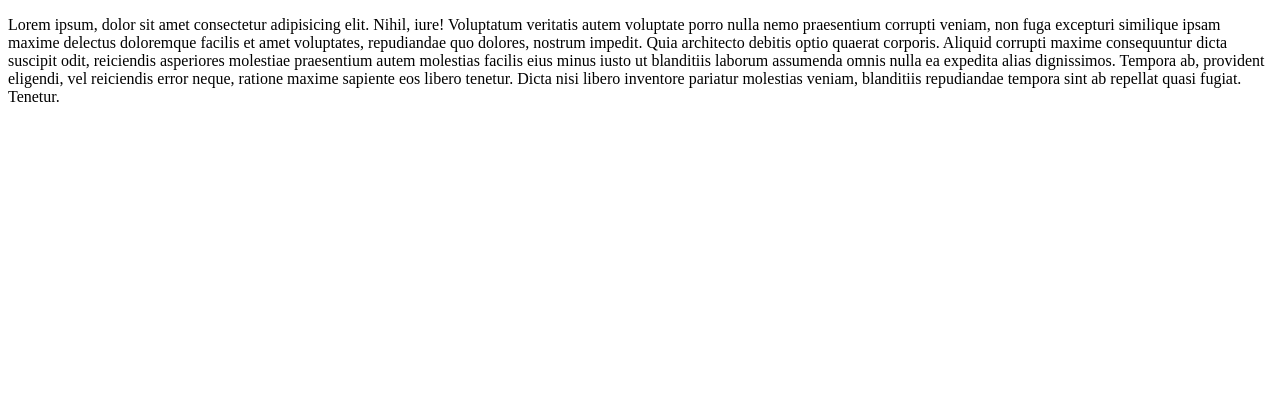
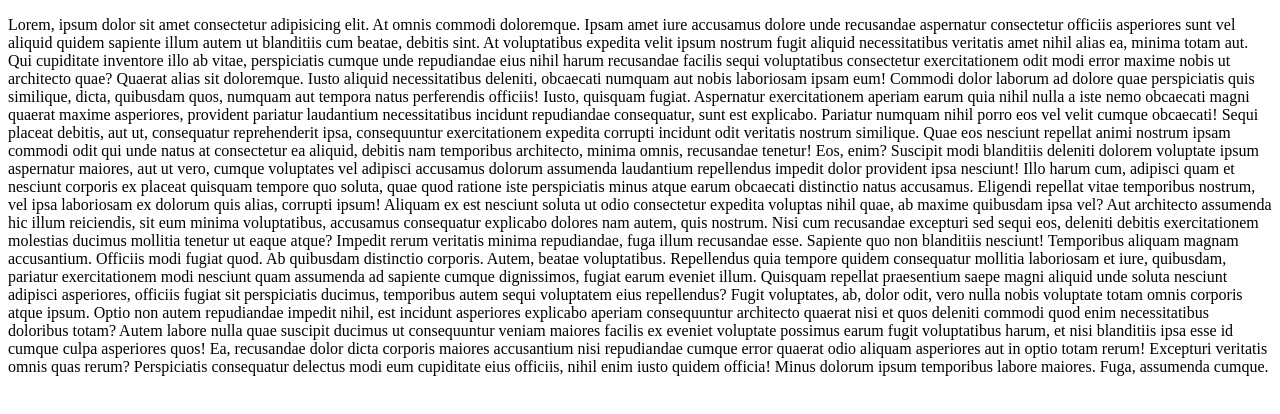
Before and after one commit to a-mnyshenko/string_length_cutter_by_words, a plain HTML site: page index.html in a window 1280 px wide. Drawn offline with Linux system fonts and the light colour scheme.

Commit message:
Change className from t to text and add more text

```diff
--- a/index.html
+++ b/index.html
@@ -7,19 +7,62 @@
     <title>Document</title>
   </head>
   <body>
-    <p class="t">
-      Lorem ipsum, dolor sit amet consectetur adipisicing elit. Nihil, iure!
-      Voluptatum veritatis autem voluptate porro nulla nemo praesentium corrupti
-      veniam, non fuga excepturi similique ipsam maxime delectus doloremque
-      facilis et amet voluptates, repudiandae quo dolores, nostrum impedit. Quia
-      architecto debitis optio quaerat corporis. Aliquid corrupti maxime
-      consequuntur dicta suscipit odit, reiciendis asperiores molestiae
-      praesentium autem molestias facilis eius minus iusto ut blanditiis laborum
-      assumenda omnis nulla ea expedita alias dignissimos. Tempora ab, provident
-      eligendi, vel reiciendis error neque, ratione maxime sapiente eos libero
-      tenetur. Dicta nisi libero inventore pariatur molestias veniam, blanditiis
-      repudiandae tempora sint ab repellat quasi fugiat. Tenetur.
+    <p class="text">
+      Lorem, ipsum dolor sit amet consectetur adipisicing elit. At omnis commodi
+      doloremque. Ipsam amet iure accusamus dolore unde recusandae aspernatur
+      consectetur officiis asperiores sunt vel aliquid quidem sapiente illum
+      autem ut blanditiis cum beatae, debitis sint. At voluptatibus expedita
+      velit ipsum nostrum fugit aliquid necessitatibus veritatis amet nihil
+      alias ea, minima totam aut. Qui cupiditate inventore illo ab vitae,
+      perspiciatis cumque unde repudiandae eius nihil harum recusandae facilis
+      sequi voluptatibus consectetur exercitationem odit modi error maxime nobis
+      ut architecto quae? Quaerat alias sit doloremque. Iusto aliquid
+      necessitatibus deleniti, obcaecati numquam aut nobis laboriosam ipsam eum!
+      Commodi dolor laborum ad dolore quae perspiciatis quis similique, dicta,
+      quibusdam quos, numquam aut tempora natus perferendis officiis! Iusto,
+      quisquam fugiat. Aspernatur exercitationem aperiam earum quia nihil nulla
+      a iste nemo obcaecati magni quaerat maxime asperiores, provident pariatur
+      laudantium necessitatibus incidunt repudiandae consequatur, sunt est
+      explicabo. Pariatur numquam nihil porro eos vel velit cumque obcaecati!
+      Sequi placeat debitis, aut ut, consequatur reprehenderit ipsa,
+      consequuntur exercitationem expedita corrupti incidunt odit veritatis
+      nostrum similique. Quae eos nesciunt repellat animi nostrum ipsam commodi
+      odit qui unde natus at consectetur ea aliquid, debitis nam temporibus
+      architecto, minima omnis, recusandae tenetur! Eos, enim? Suscipit modi
+      blanditiis deleniti dolorem voluptate ipsum aspernatur maiores, aut ut
+      vero, cumque voluptates vel adipisci accusamus dolorum assumenda
+      laudantium repellendus impedit dolor provident ipsa nesciunt! Illo harum
+      cum, adipisci quam et nesciunt corporis ex placeat quisquam tempore quo
+      soluta, quae quod ratione iste perspiciatis minus atque earum obcaecati
+      distinctio natus accusamus. Eligendi repellat vitae temporibus nostrum,
+      vel ipsa laboriosam ex dolorum quis alias, corrupti ipsum! Aliquam ex est
+      nesciunt soluta ut odio consectetur expedita voluptas nihil quae, ab
+      maxime quibusdam ipsa vel? Aut architecto assumenda hic illum reiciendis,
+      sit eum minima voluptatibus, accusamus consequatur explicabo dolores nam
+      autem, quis nostrum. Nisi cum recusandae excepturi sed sequi eos, deleniti
+      debitis exercitationem molestias ducimus mollitia tenetur ut eaque atque?
+      Impedit rerum veritatis minima repudiandae, fuga illum recusandae esse.
+      Sapiente quo non blanditiis nesciunt! Temporibus aliquam magnam
+      accusantium. Officiis modi fugiat quod. Ab quibusdam distinctio corporis.
+      Autem, beatae voluptatibus. Repellendus quia tempore quidem consequatur
+      mollitia laboriosam et iure, quibusdam, pariatur exercitationem modi
+      nesciunt quam assumenda ad sapiente cumque dignissimos, fugiat earum
+      eveniet illum. Quisquam repellat praesentium saepe magni aliquid unde
+      soluta nesciunt adipisci asperiores, officiis fugiat sit perspiciatis
+      ducimus, temporibus autem sequi voluptatem eius repellendus? Fugit
+      voluptates, ab, dolor odit, vero nulla nobis voluptate totam omnis
+      corporis atque ipsum. Optio non autem repudiandae impedit nihil, est
+      incidunt asperiores explicabo aperiam consequuntur architecto quaerat nisi
+      et quos deleniti commodi quod enim necessitatibus doloribus totam? Autem
+      labore nulla quae suscipit ducimus ut consequuntur veniam maiores facilis
+      ex eveniet voluptate possimus earum fugit voluptatibus harum, et nisi
+      blanditiis ipsa esse id cumque culpa asperiores quos! Ea, recusandae dolor
+      dicta corporis maiores accusantium nisi repudiandae cumque error quaerat
+      odio aliquam asperiores aut in optio totam rerum! Excepturi veritatis
+      omnis quas rerum? Perspiciatis consequatur delectus modi eum cupiditate
+      eius officiis, nihil enim iusto quidem officia! Minus dolorum ipsum
+      temporibus labore maiores. Fuga, assumenda cumque.
     </p>
+    <script src="/main.js"></script>
   </body>
-  <script src="/main.js"></script>
 </html>
```
